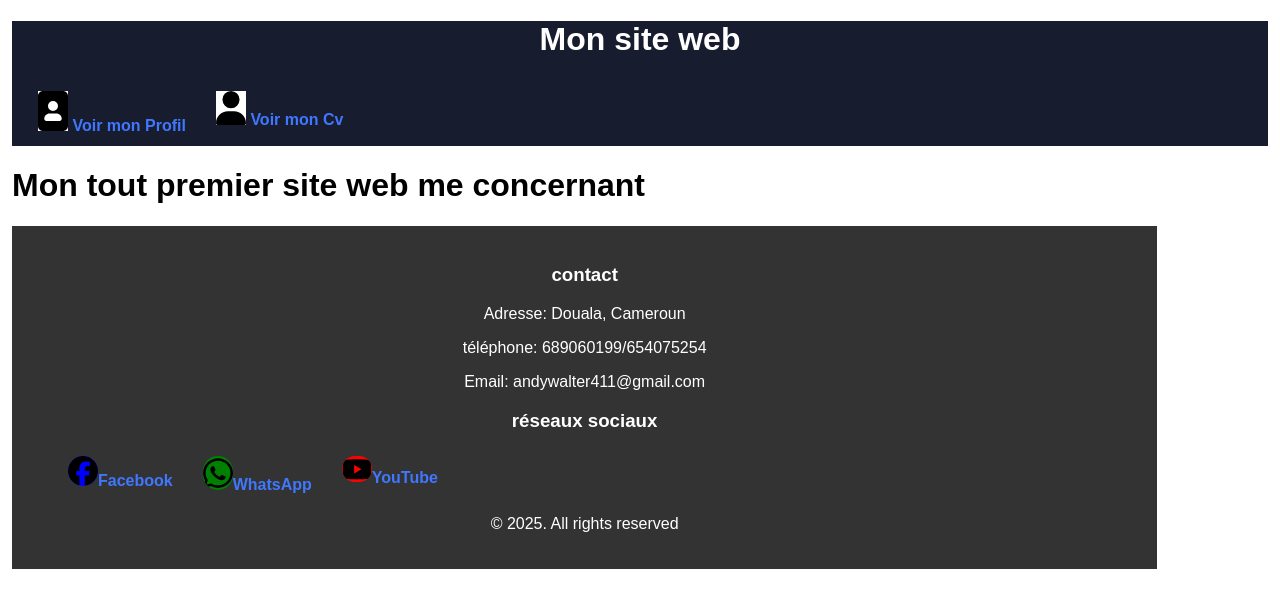
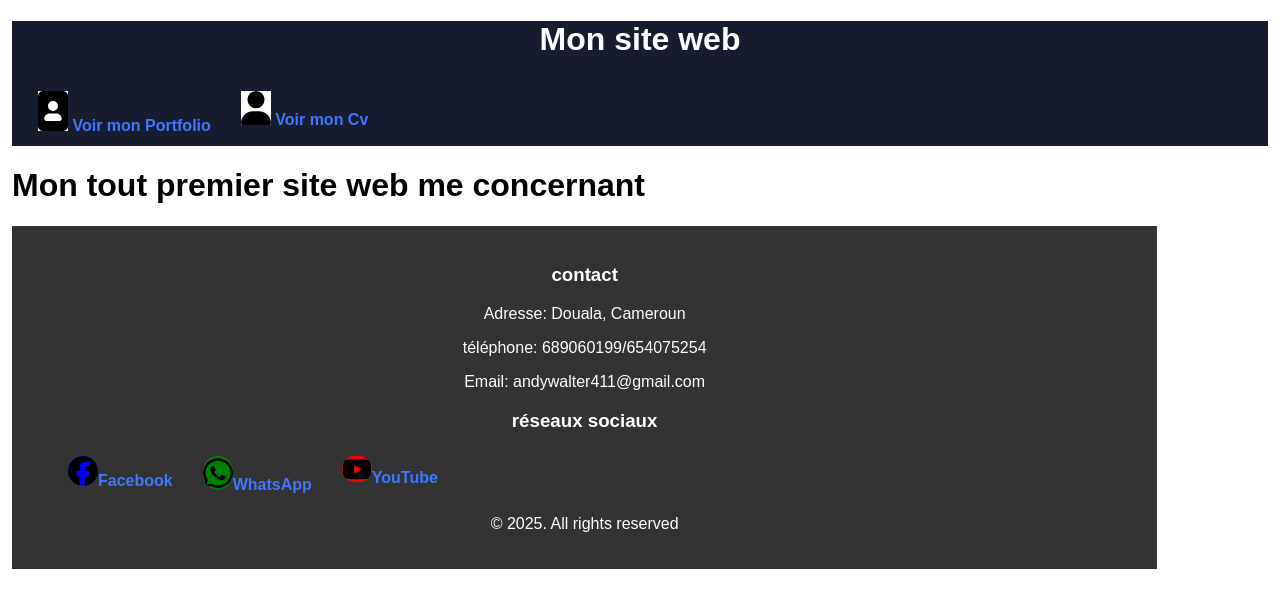
Before and after one commit to Walter014/Tsafack-Melatsa-Andy-Walter-matricule-24S00097-TPE-152, a plain HTML site: page index.html in a window 1280 px wide. Drawn offline with Linux system fonts and the light colour scheme.

Commit message:
Update index.html

```diff
--- a/index.html
+++ b/index.html
@@ -16,7 +16,7 @@
         </div>
         <nav>
            <ul>
-               <li><svg xmlns="http://www.w3.org/2000/svg" viewBox="0 0 384 512"><path d="M384 64c0-35.3-28.7-64-64-64L64 0C28.7 0 0 28.7 0 64L0 448c0 35.3 28.7 64 64 64l256 0c35.3 0 64-28.7 64-64l0-384zM128 192a64 64 0 1 1 128 0 64 64 0 1 1 -128 0zM80 356.6c0-37.9 30.7-68.6 68.6-68.6l86.9 0c37.9 0 68.6 30.7 68.6 68.6c0 15.1-12.3 27.4-27.4 27.4l-169.1 0C92.3 384 80 371.7 80 356.6z"/></svg><a href="Portfolio.html"> Voir mon Profil</a></li>
+               <li><svg xmlns="http://www.w3.org/2000/svg" viewBox="0 0 384 512"><path d="M384 64c0-35.3-28.7-64-64-64L64 0C28.7 0 0 28.7 0 64L0 448c0 35.3 28.7 64 64 64l256 0c35.3 0 64-28.7 64-64l0-384zM128 192a64 64 0 1 1 128 0 64 64 0 1 1 -128 0zM80 356.6c0-37.9 30.7-68.6 68.6-68.6l86.9 0c37.9 0 68.6 30.7 68.6 68.6c0 15.1-12.3 27.4-27.4 27.4l-169.1 0C92.3 384 80 371.7 80 356.6z"/></svg><a href="Portfolio.html"> Voir mon Portfolio</a></li>
                <li><svg xmlns="http://www.w3.org/2000/svg" viewBox="0 0 448 512"><path d="M224 256A128 128 0 1 0 224 0a128 128 0 1 0 0 256zm-45.7 48C79.8 304 0 383.8 0 482.3C0 498.7 13.3 512 29.7 512l388.6 0c16.4 0 29.7-13.3 29.7-29.7C448 383.8 368.2 304 269.7 304l-91.4 0z"/></svg><a href="Cv.html"> Voir mon Cv</a></li>
            </ul>
         </nav>
```
